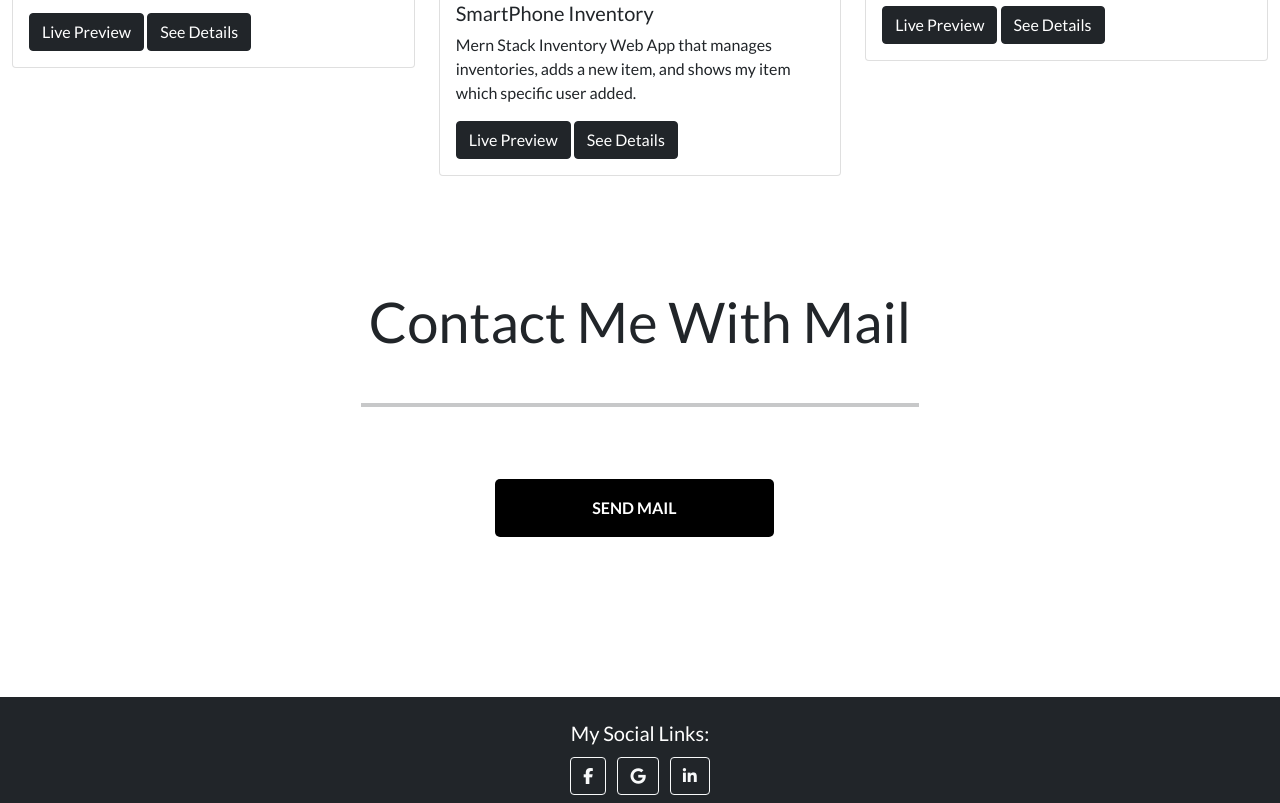
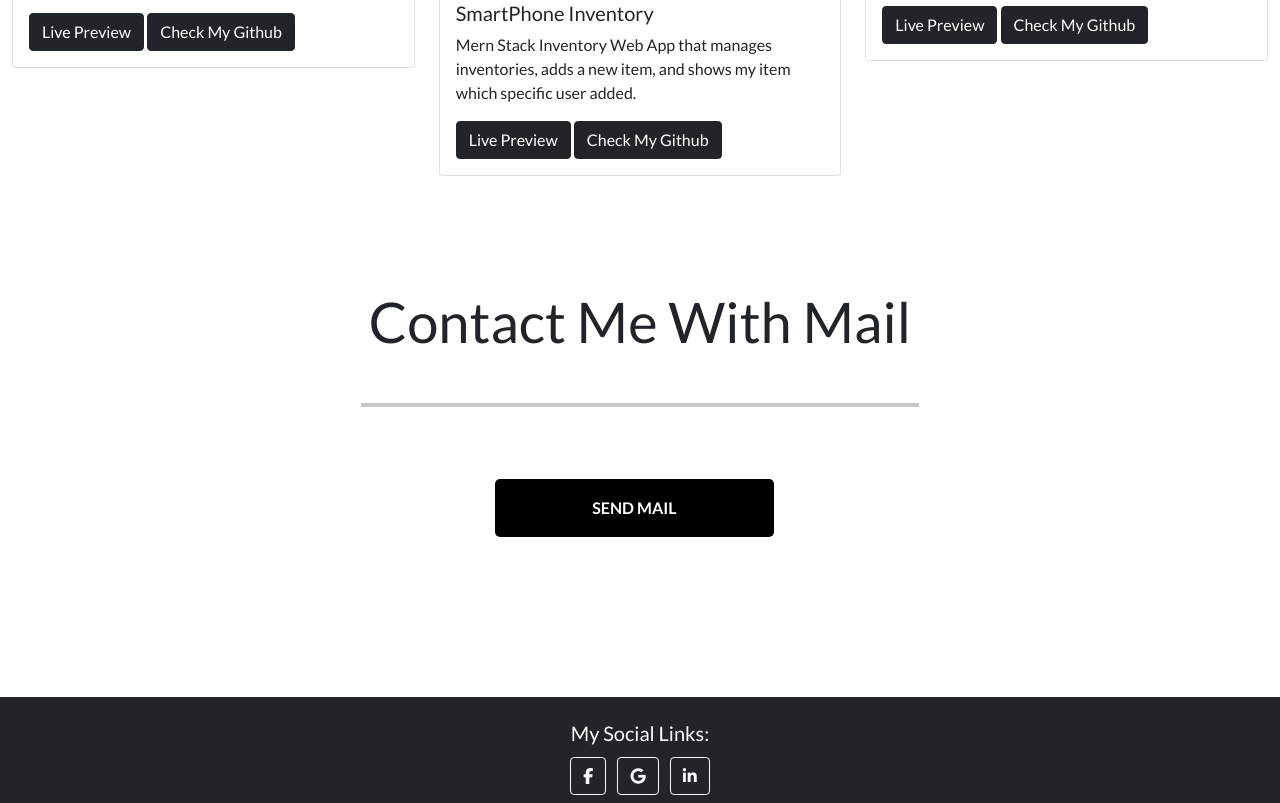
Before and after one commit to sazidahmednassir/sazid-portfolio, a plain HTML site: page index.html in a window 1280 px wide. Shown: the part 2292-3095 px from the top of the page. Drawn offline with nearby package versions, Linux system fonts and the light colour scheme.

Commit message:
change links

```diff
--- a/index.html
+++ b/index.html
@@ -208,7 +208,11 @@
               <a href="https://decomputerparts.web.app/" class="btn btn-dark"
                 >Live Preview</a
               >
-              <a href="de.html" class="btn btn-dark">See Details</a>
+              <a
+                href="https://github.com/sazidahmednassir/manufactor-website"
+                class="btn btn-dark"
+                >Check My Github</a
+              >
             </div>
           </div>
         </div>
@@ -226,7 +230,11 @@
                 class="btn btn-dark"
                 >Live Preview</a
               >
-              <a href="sm.html" class="btn btn-dark">See Details</a>
+              <a
+                href="https://github.com/sazidahmednassir/warehouse-client"
+                class="btn btn-dark"
+                >Check My Github</a
+              >
             </div>
           </div>
         </div>
@@ -244,7 +252,11 @@
                 class="btn btn-dark"
                 >Live Preview</a
               >
-              <a href="smt.html" class="btn btn-dark">See Details</a>
+              <a
+                href="https://github.com/programming-hero-web-course-4/independent-service-provider-sazidahmednassir"
+                class="btn btn-dark"
+                >Check My Github</a
+              >
             </div>
           </div>
         </div>
@@ -398,12 +410,12 @@
     <script src="typed.js"></script>
     <script src="typed.min.js"></script>
     <script>
-      var typed = new Typed(".animate", {
+      var typed = new Typed('.animate', {
         strings: [
-          "Web Developer",
-          "Frontend Developer",
-          "Mern Stack Developer",
-          "Software Engineer",
+          'Web Developer',
+          'Frontend Developer',
+          'Mern Stack Developer',
+          'Software Engineer',
         ],
         typeSpeed: 70,
         backSpeed: 70,
```
